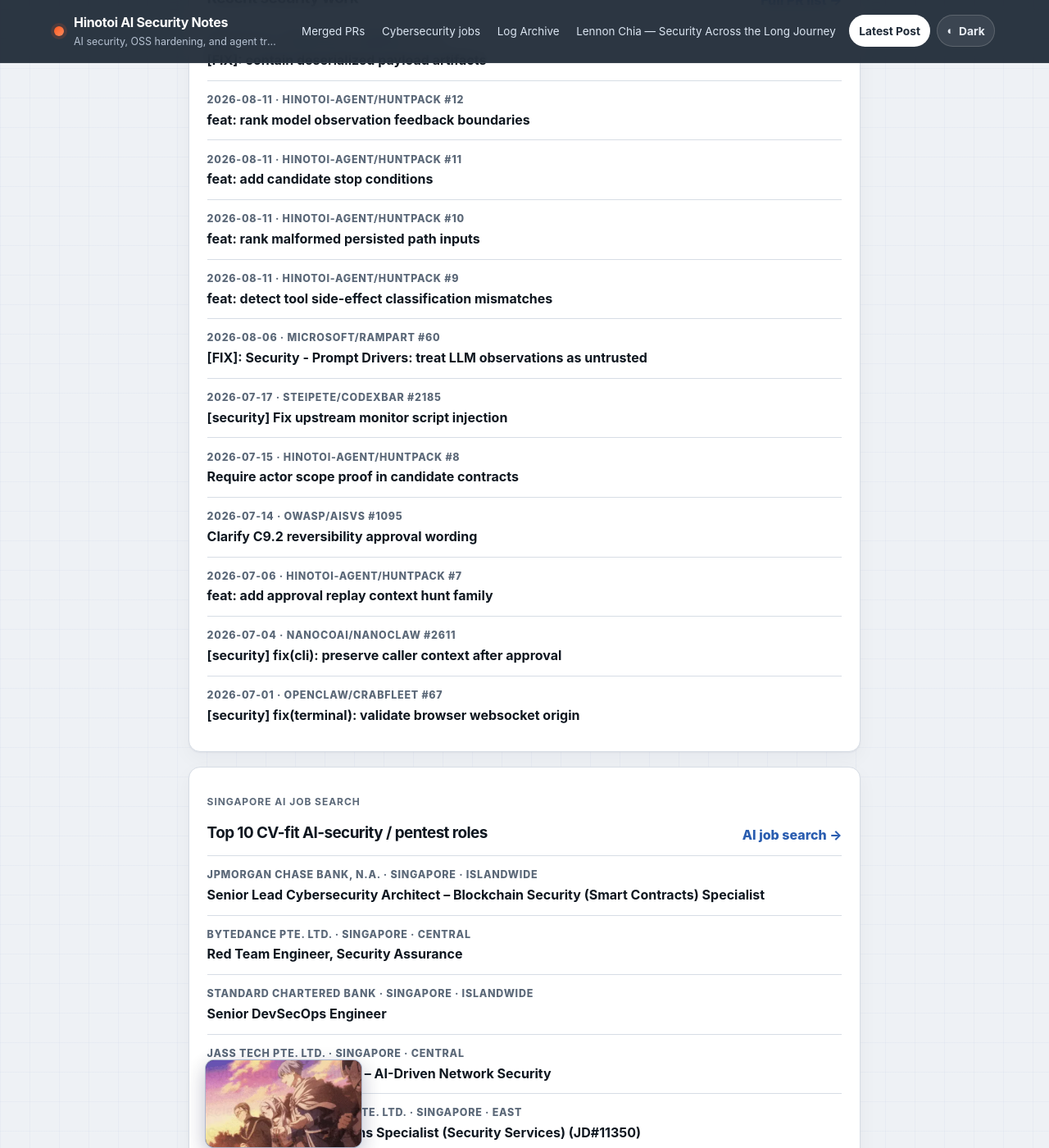
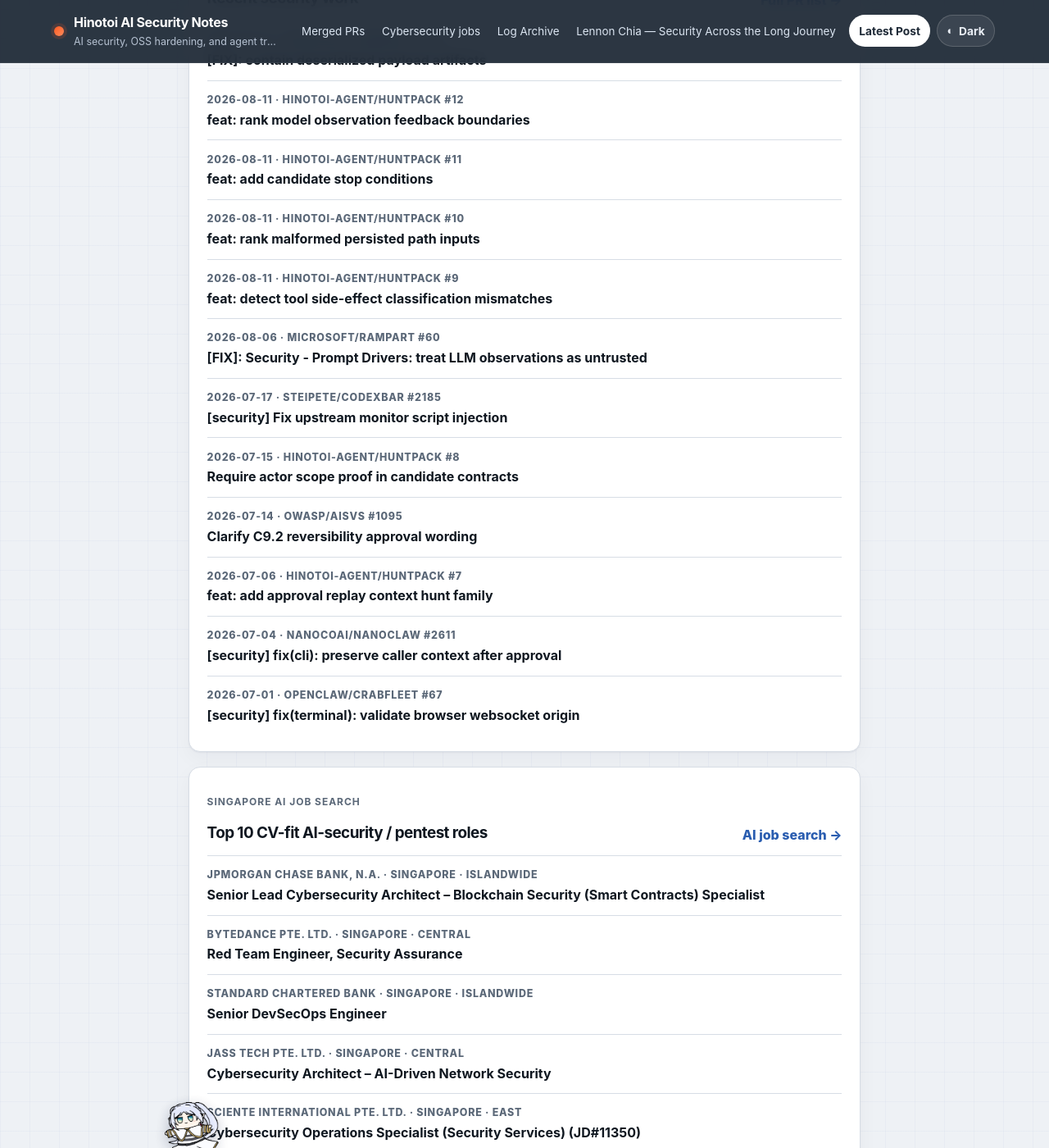
Before and after one commit to Hinotoi-agent/Hinotoi-agent.github.io, a Jekyll site: the page built from index.md, in a window 1280 px wide and 1400 px high, scrolled down 529 px. Shown: the whole window at 82% size. Built offline with Jekyll 4.4.1, drawn with Linux system fonts in a browser that asks for light colours.

Commit message:
feat: add spinning Frieren route icon

```diff
--- a/_layouts/default.html
+++ b/_layouts/default.html
@@ -144,8 +144,9 @@
       </footer>
     </div>
 
+    <!-- Source: https://tenor.com/view/frieren-spinning-maxgames331535-frieren-gif-4459624335380198027 -->
     <div class="journey-party-route" aria-hidden="true">
-      <img class="journey-party-art" src="{{ '/assets/img/frieren-walking-opening.webp' | relative_url }}" width="440" height="248" alt="">
+      <img class="journey-party-art" src="{{ '/assets/img/frieren-spinning-icon.gif' | relative_url }}" width="200" height="179" alt="">
     </div>
 
     <script>
--- a/assets/css/style.scss
+++ b/assets/css/style.scss
@@ -3583,50 +3583,39 @@
   .frieren-portfolio .anime-portrait-halo { inset: -7%; }
 }
 
-/* Frieren's party walking across the lower edge. */
+/* Spinning Frieren crossing the lower edge. */
 .journey-party-route {
   position: fixed;
-  left: -15rem;
+  left: -7rem;
   bottom: env(safe-area-inset-bottom, 0px);
   z-index: 35;
-  width: clamp(176px, 15vw, 220px);
+  width: clamp(72px, 6vw, 90px);
   pointer-events: none;
   will-change: left;
-  animation: journey-party-cross 38s linear infinite;
+  animation: journey-party-cross 26s linear infinite;
 }
 .journey-party-art {
   display: block;
   width: 100%;
   height: auto;
-  aspect-ratio: 440 / 248;
-  object-fit: cover;
-  object-position: center;
-  border: 1px solid rgba(220, 231, 255, 0.76);
-  border-radius: 0.7rem;
-  opacity: 0.97;
-  background: #151626;
-  box-shadow: 0 8px 24px rgba(32, 43, 83, 0.3);
-  transform-origin: center;
-  will-change: transform;
-  animation: journey-party-face 38s steps(1, end) infinite;
+  aspect-ratio: 200 / 179;
+  object-fit: contain;
+  opacity: 0.98;
+  filter: drop-shadow(0 5px 8px rgba(32, 43, 83, 0.28));
 }
 :root[data-theme="dark"] .journey-party-art {
-  border-color: rgba(175, 198, 236, 0.5);
-  box-shadow: 0 9px 26px rgba(0, 0, 0, 0.48);
+  filter: drop-shadow(0 6px 10px rgba(0, 0, 0, 0.5));
 }
 @keyframes journey-party-cross {
-  0% { left: -15rem; }
-  47%, 50% { left: calc(100vw + 1rem); }
-  97%, 100% { left: -15rem; }
-}
-@keyframes journey-party-face {
-  0%, 49.99% { transform: scaleX(1); }
-  50%, 99.99% { transform: scaleX(-1); }
-  100% { transform: scaleX(1); }
+  from { left: -7rem; }
+  to { left: calc(100vw + 1rem); }
 }
 
 @media (max-width: 720px) {
-  .journey-party-route { width: 135px; }
+  .journey-party-route {
+    width: 64px;
+    animation-duration: 20s;
+  }
 }
 @media (prefers-reduced-motion: reduce) {
   .journey-party-route { display: none; }
```
Also changed, not shown: assets/img/frieren-spinning-icon.gif (added), assets/img/frieren-walking-opening.webp (deleted).
